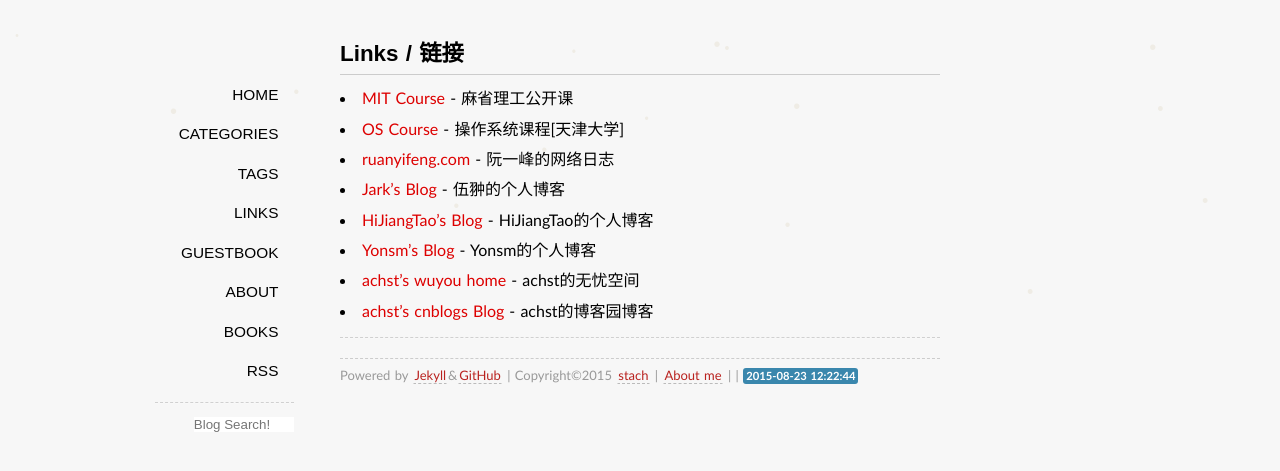
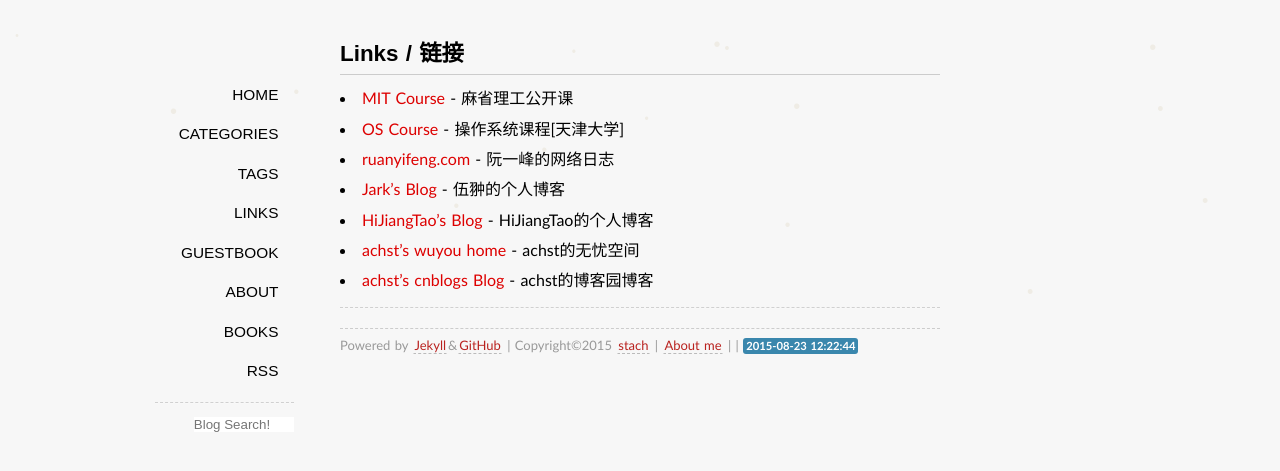
Before and after one commit to hopehook/HopeHook.com, a Jekyll site: the page built from links/index.md, in a window 1280 px wide. Shown: the top 471 px of the page. Built offline with Jekyll 4.4.1, drawn with Linux system fonts in a browser that asks for light colours; some web fonts are replaced; Markdown is read by kramdown in place of the engine named in the settings; comment, search, counter and statistics services are not loaded.

Commit message:
Update index.md

```diff
--- a/links/index.md
+++ b/links/index.md
@@ -10,7 +10,6 @@ comments: yes
 * [ruanyifeng.com](http://www.ruanyifeng.com/) - 阮一峰的网络日志
 * [Jark's Blog](http://wuchong.me//) - 伍翀的个人博客
 * [HiJiangTao's Blog](http://hijiangtao.github.io/) - HiJiangTao的个人博客
-* [Yonsm's Blog](http://yonsm.net) - Yonsm的个人博客
 * [achst's wuyou home](http://bbs.wuyou.net/home.php?mod=space&uid=444022) - achst的无忧空间
 * [achst's cnblogs Blog](http://www.cnblogs.com/achst/) - achst的博客园博客
 
```
